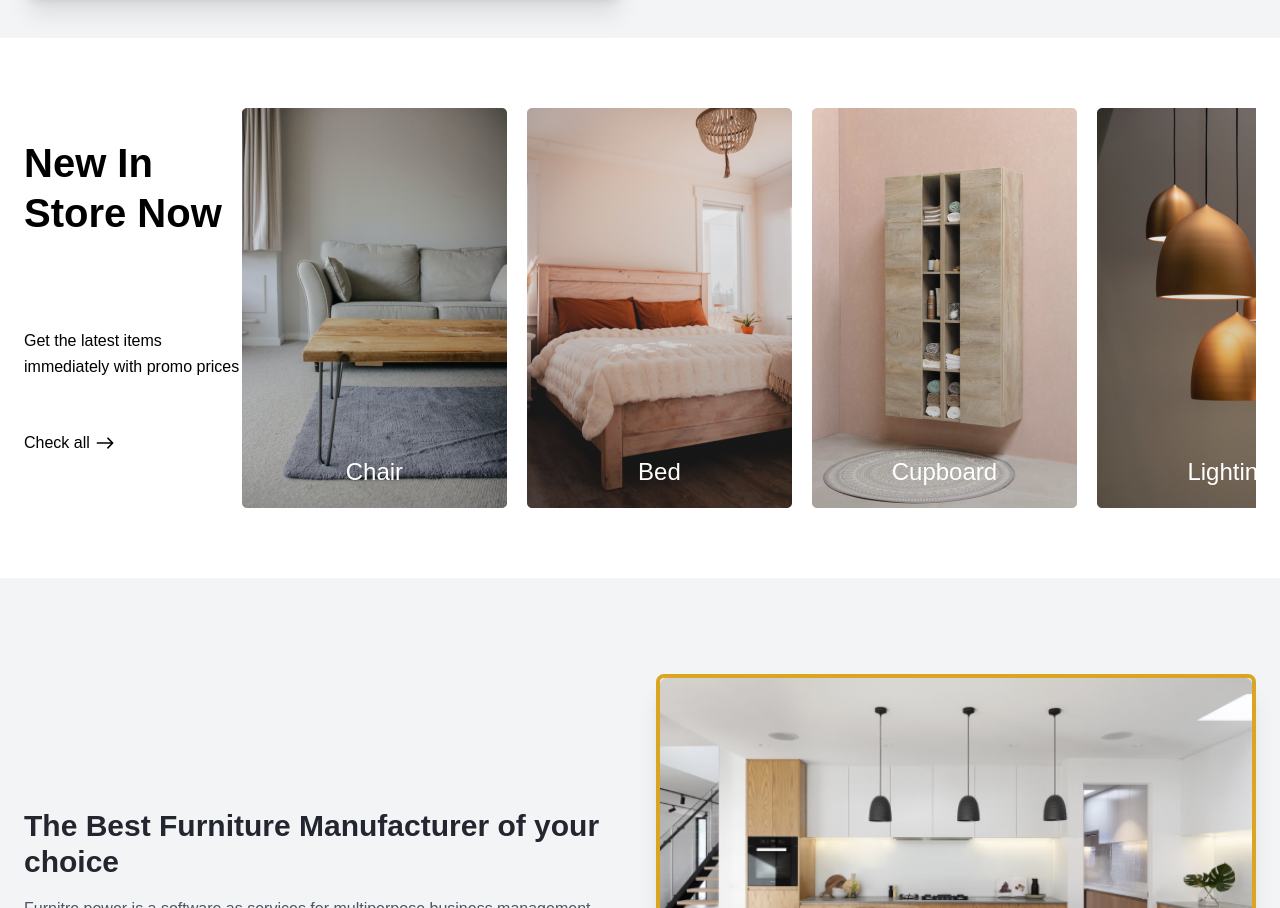
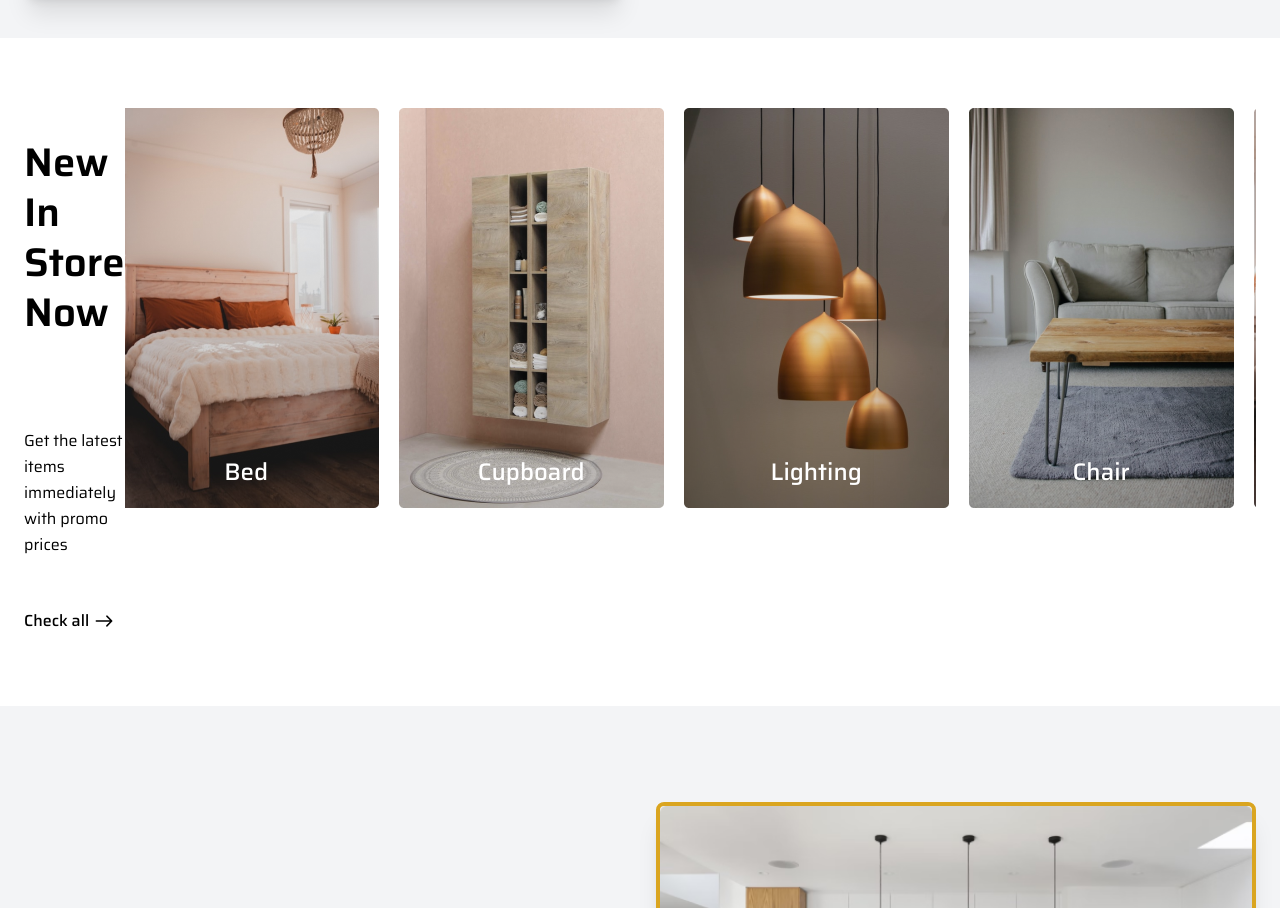
Before and after one commit to okikithebear/Woodpentry, a React (Create React App) app: page / in a window 1280 px wide. Shown: the part 1484-2392 px from the top of the page. Built offline with nearby package versions, Linux system fonts and the light colour scheme; the HTML template or start-up script is replaced by a standard one.

Commit message:
Initial commit

```diff
--- a/src/components/NewItemsSlider.js
+++ b/src/components/NewItemsSlider.js
@@ -20,6 +20,8 @@ const NewItemsSlider = () => {
           spaceBetween: 20,
         },
       }}
+      loop={true} // Enable looping
+      loopFillGroupWithBlank={true}
     >
       {newInStore.products.map((product, index) => {
         return (
--- a/src/index.css
+++ b/src/index.css
@@ -22,11 +22,6 @@
 }
 
 /* Common styles for all screen sizes */
-body {
-  font-family: Arial, sans-serif; /* Set your preferred font */
-  margin: 0; /* Remove default margin */
-  padding: 0; /* Remove default padding */
-}
 
 /* Limit body overflow to hide horizontal scrollbar on small screens */
 @media (max-width: 768px) {
@@ -34,42 +29,3 @@ body {
     overflow-x: hidden;
   }
 }
-
-/* Responsive Typography */
-@media (max-width: 768px) {
-  body {
-    font-size: 16px; /* Adjust font size for smaller screens */
-  }
-  h1 {
-    font-size: 24px; /* Adjust heading font size */
-  }
-  /* Add similar rules for other text elements as needed */
-}
-
-/* Container Width */
-@media (max-width: 768px) {
-  .container {
-    max-width: 100%; /* Ensure containers are responsive */
-  }
-}
-
-/* Adjust Padding and Margins */
-@media (max-width: 768px) {
-  .element {
-    padding: 10px; /* Reduce padding as needed */
-    margin: 5px; /* Reduce margins as needed */
-  }
-}
-
-/* Responsive Images */
-img {
-  max-width: 100%; /* Ensure images don't exceed their container width */
-  height: auto;
-}
-
-/* Hide Overflowing Elements */
-@media (max-width: 768px) {
-  .overflowing-element {
-    display: none; /* Hide the element on smaller screens */
-  }
-}
```
